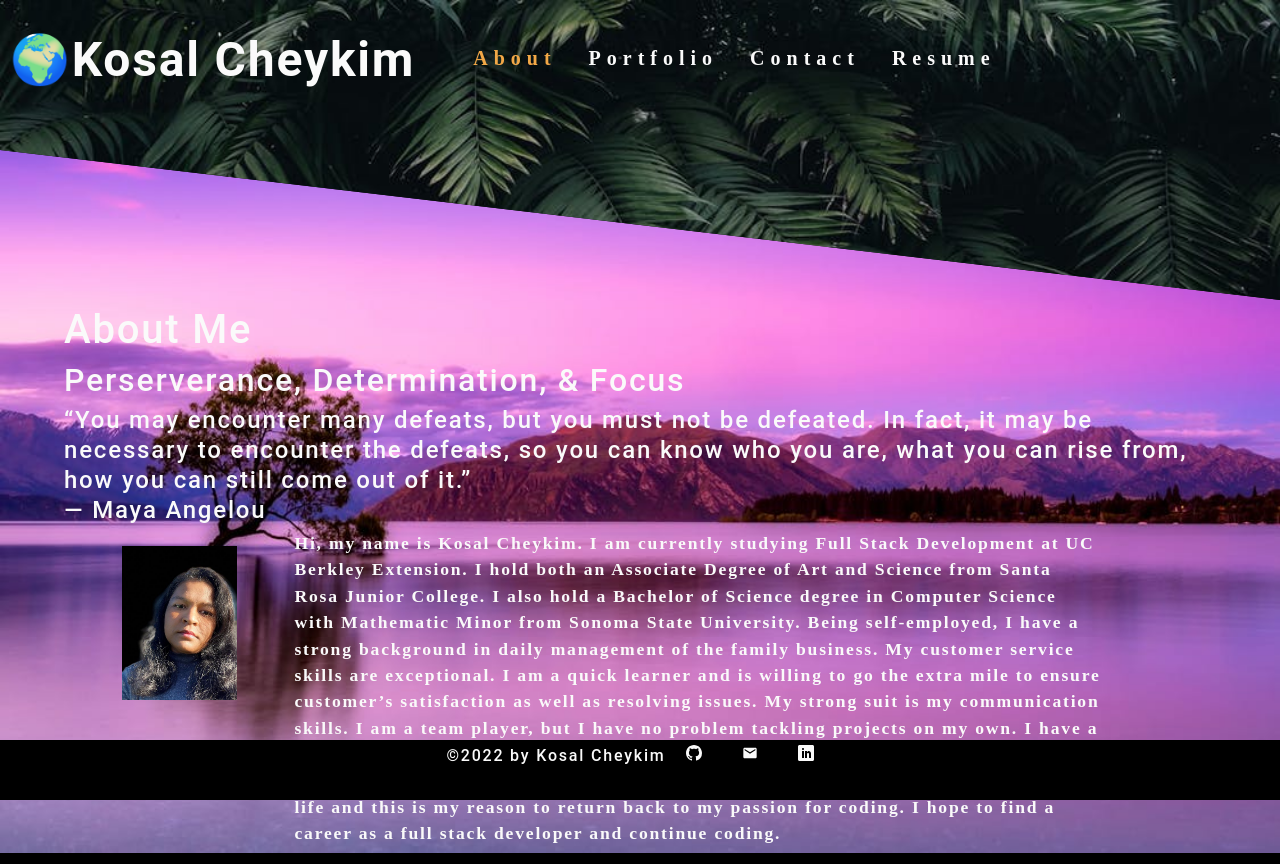
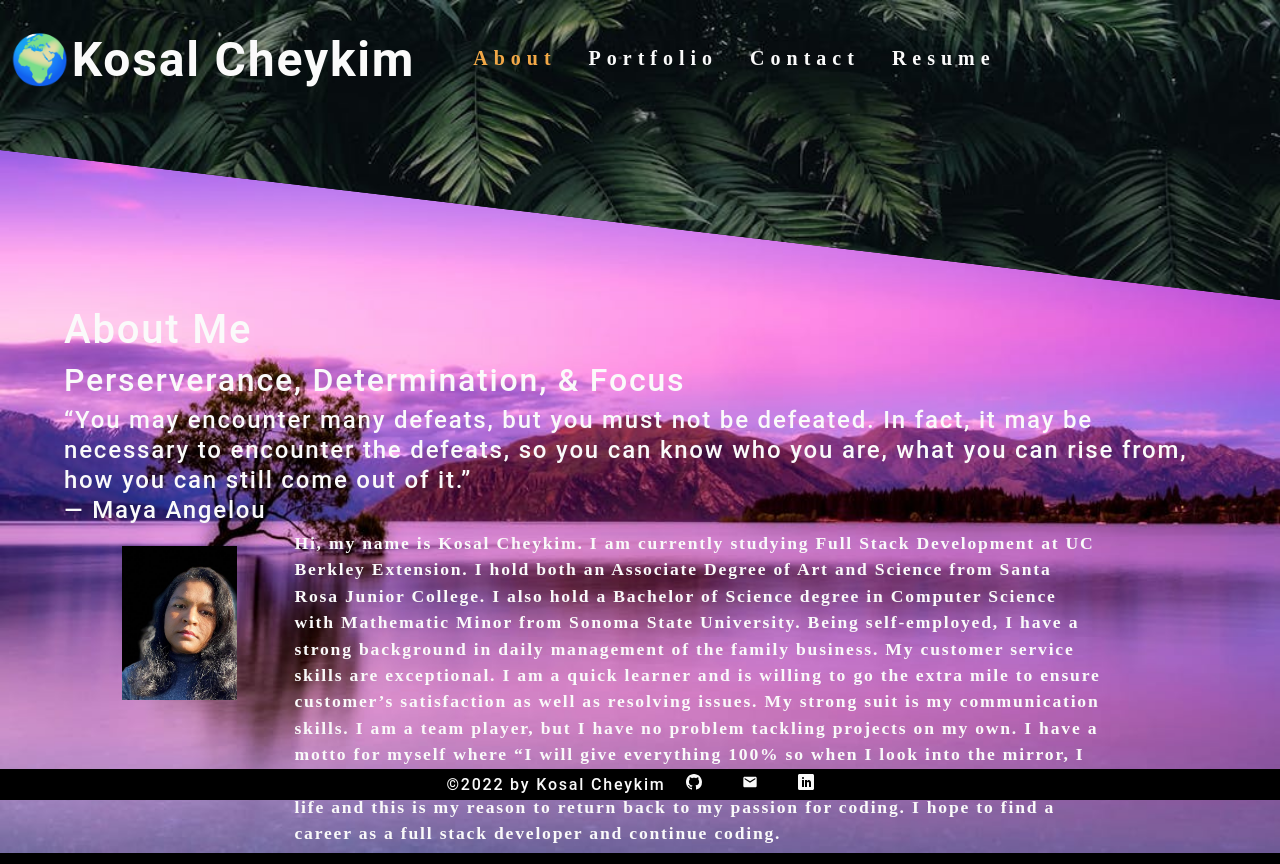
Before and after one commit to kcheykim/cheykim-portfolio, a React (Create React App) app: page / in a window 1280 px wide. Built offline with nearby package versions, Linux system fonts and the light colour scheme.

Commit message:
more minor changes to css to fix the footer situtaion

```diff
--- a/src/index.css
+++ b/src/index.css
@@ -1,7 +1,7 @@
-/* main {
+ main {
 	margin: 0 auto;
 	max-width: 100%;
-} */
+}
 
 html,
 body {
@@ -57,13 +57,6 @@ h1,h2,h3,h4,h5,h6 {
   margin-left: 5%;
   margin-right: 5%;
 }
-
-/* #about h1,
-#portfolio h1,
-#contact h1,
-#resume h1{
-  font-size: 3rem;
-} */
 
 h1 {
   font-size: 3rem;
@@ -123,8 +116,8 @@ footer{
   background-color: #000000;
   position: fixed;
   bottom:0;
-  width:100%;
-  height:60px;
+  width: 100%;
+  height: auto;
   text-align: center;
   display: flex;
 }
@@ -284,12 +277,16 @@ textarea {
   cursor: pointer;
 }
 
-#icon, .img-thumbnail {
+
+#icon:hover{
+  background-color: var(--dark);
+}
+
+.img-thumbnail {
   transition: all .2s ease-in-out;
 }
 
-#icon:hover, .img-thumbnail:hover {
-  /* background-color: var(--dark); */
+.img-thumbnail:hover {
   transform: scale(1.1);
 }
 
```
